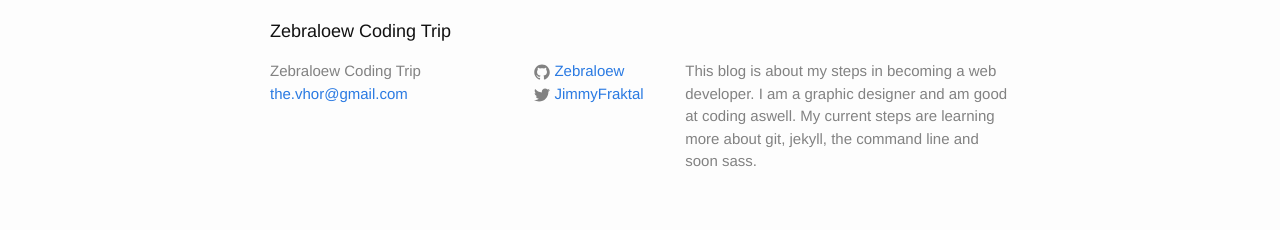
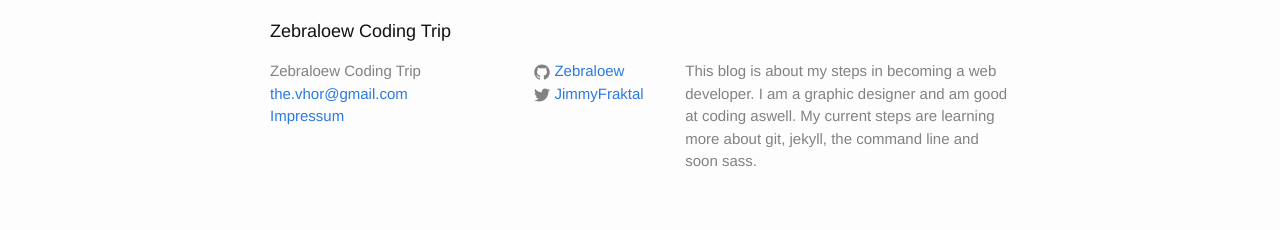
Before and after one commit to Zebraloew/Zebraloew.github.io, a Jekyll site: the page built from index.html, in a window 1280 px wide. Shown: the part 669-899 px from the top of the page. Built offline with Jekyll 4.4.1, drawn with Linux system fonts in a browser that asks for light colours.

Commit message:
Impressum everywhere

```diff
--- a/_includes/footer.html
+++ b/_includes/footer.html
@@ -9,6 +9,7 @@
         <ul class="contact-list">
           <li>{{ site.title }}</li>
           <li><a href="mailto:{{ site.email }}">{{ site.email }}</a></li>
+          <li><a href="impressum.html">Impressum</a></li>
         </ul>
       </div>
 
--- a/index.html
+++ b/index.html
@@ -20,4 +20,5 @@ layout: default
 
   <p class="rss-subscribe">subscribe <a href="{{ "/feed.xml" | prepend: site.baseurl }}">via RSS</a></p>
 
+
 </div>
```
Also changed, not shown: 1 other file.
